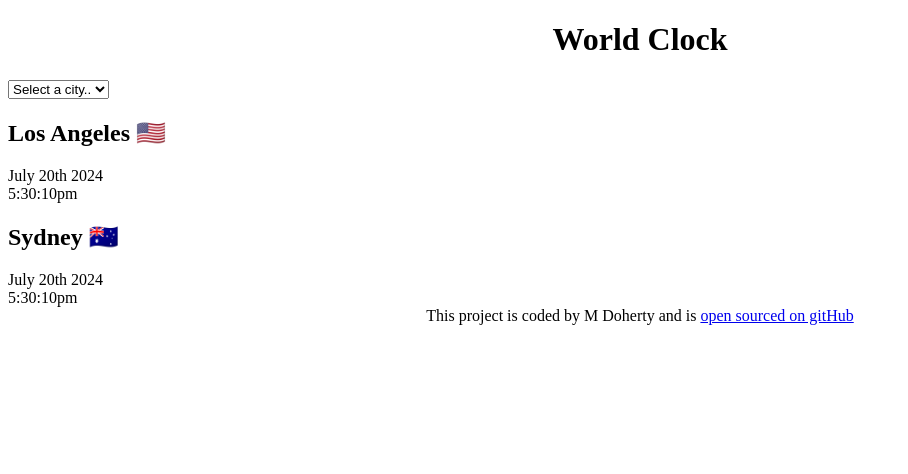
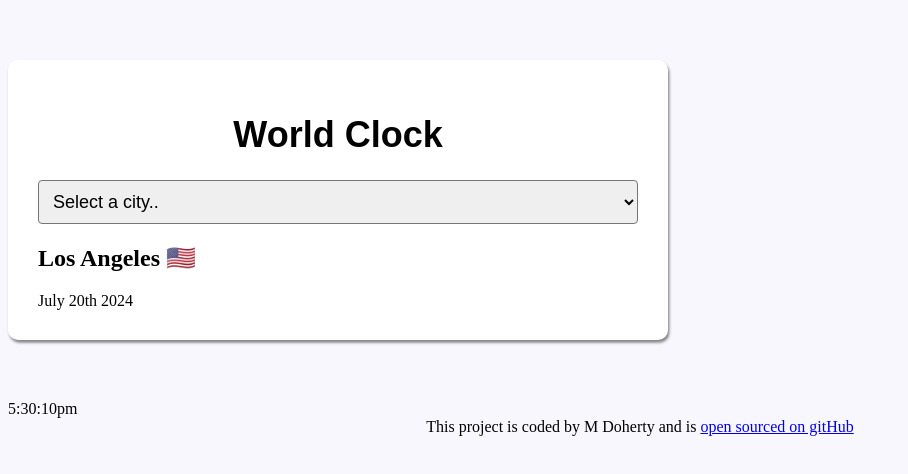
Before and after one commit to macd26/world-clock, a plain HTML site: page index.html in a window 1280 px wide. Shown: the whole page, without its empty margins (0-908 px from the left). Drawn offline with Linux system fonts and the light colour scheme.

Commit message:
Added Html

```diff
--- a/css/style.css
+++ b/css/style.css
@@ -1,5 +1,32 @@
+body {
+  background-color: #f9f7fe;
+}
+.container {
+  max-width: 600px;
+  margin: 0 auto;
+  background: white;
+  padding: 30px;
+  box-shadow: 1.4px 2.7px 2.7px hsl(0deg 0% 0% / 0.46);
+  border-radius: 10px;
+  margin: 60px 0;
+}
+.city {
+  display: flex;
+  justify-content: space-between;
+}
+
+select {
+  display: block;
+  width: 100%;
+  font-size: 18px;
+  border-radius: 4px;
+  padding: 10px;
+}
+
 h1 {
   text-align: center;
+  font-family: sans-serif;
+  font-size: 36px;
 }
 footer {
   text-align: center;
--- a/index.html
+++ b/index.html
@@ -18,15 +18,13 @@
       </select>
 
       <div class="city">
+      </div>
         <h2>Los Angeles 🇺🇸</h2>
+
+      <div class="date">July 20th 2024</div>
       </div>
-      <div class="date">July 20th 2024</div>
       <div class="time">5:30:10pm</div>
-      <div class="city">
-        <h2>Sydney 🇦🇺</h2>
-      </div>
-      <div class="date">July 20th 2024</div>
-      <div class="time">5:30:10pm</div>
+    </div>
     </div>
     <footer>
       This project is coded by M Doherty and is
```
